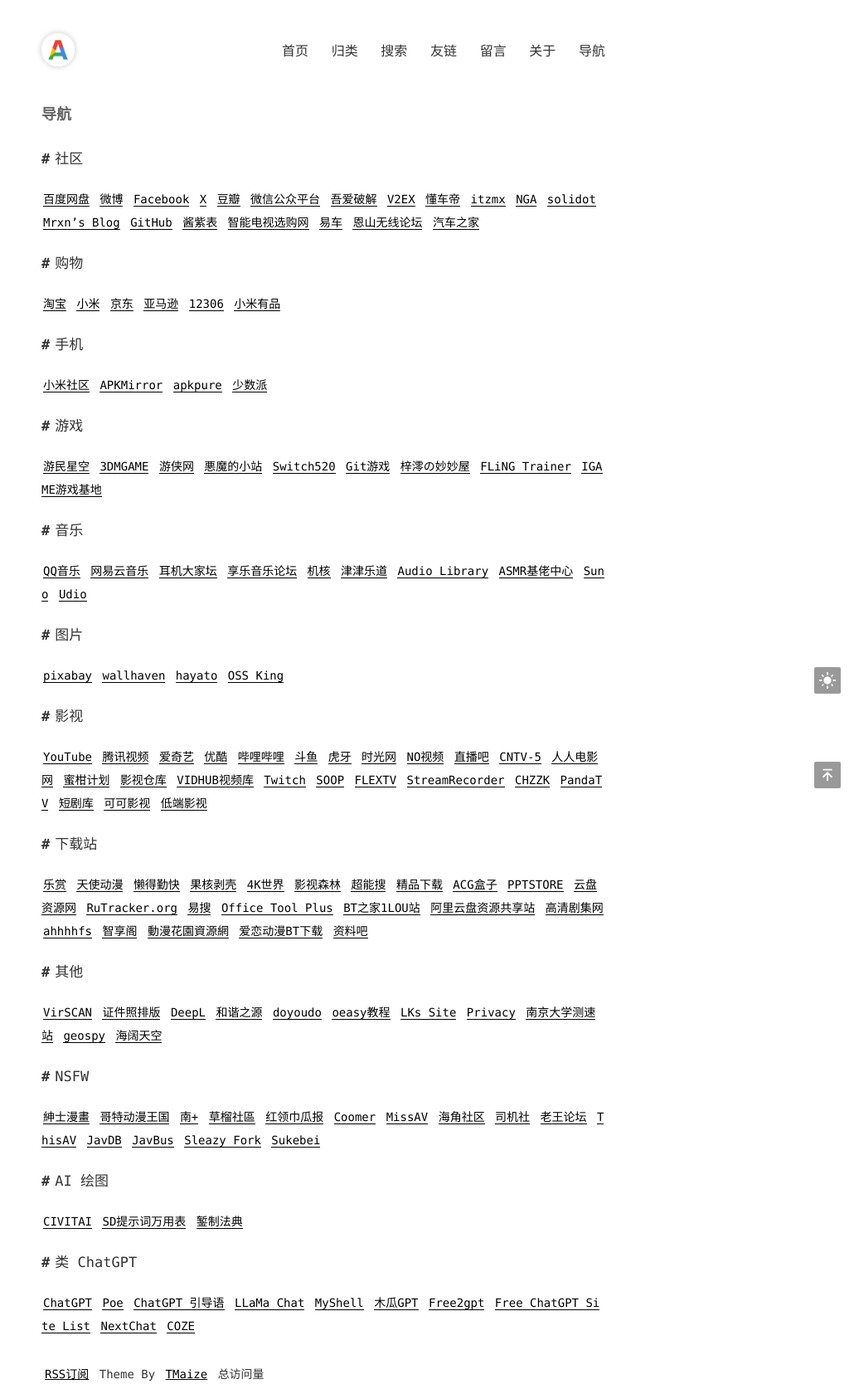
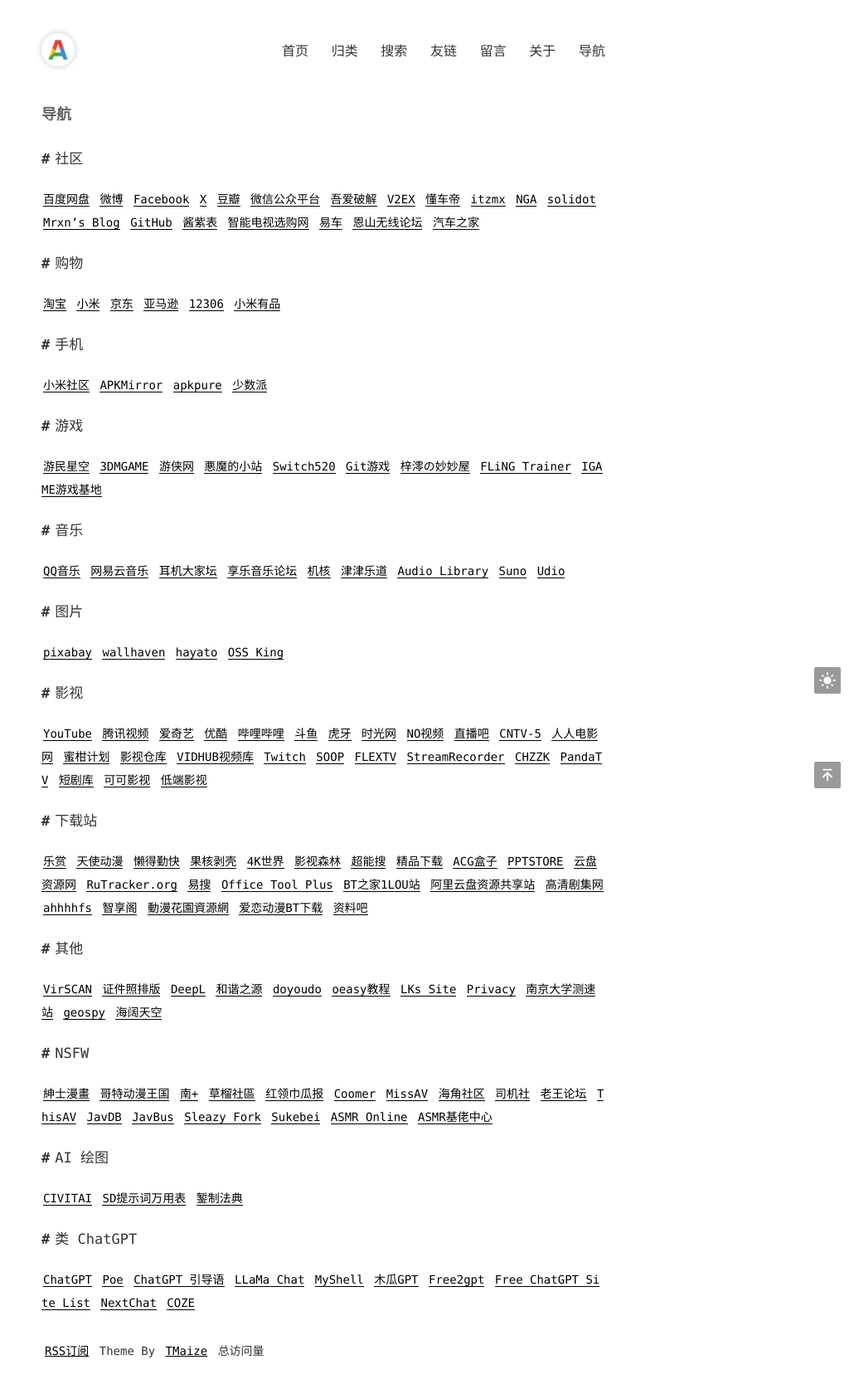
Before and after one commit to admans/admans.github.io, a Jekyll site: the page built from pages/navi.md, in a window 1280 px wide. Shown: the whole page at 83% size, without its empty margins (250-1280 px from the left). Built offline with Jekyll 4.4.1, drawn with Linux system fonts in a browser that asks for light colours; comment, search, counter and statistics services are not loaded; after the commit the page ends 1652 px from its top, so only the background shows below that; part of the change alters nothing that is shown.

Commit message:
Update navi.md

```diff
--- a/pages/navi.md
+++ b/pages/navi.md
@@ -21,7 +21,7 @@ title: 导航
 
 ## 音乐
 
-[QQ音乐](https://y.qq.com/ "QQ音乐") [网易云音乐](https://music.163.com/ "网易云音乐") [耳机大家坛](http://www.erji.net/ "耳机大家坛") [享乐音乐论坛](https://www.xlebbs.com/ "享乐音乐论坛") [机核](https://www.gcores.com/ "机核") [津津乐道](https://dao.fm/ "津津乐道") [Audio Library](https://www.audiolibrary.com.co/ "Audio Library") [ASMR基佬中心](https://www.asmrgay.org/ "ASMR基佬中心") [Suno](https://app.suno.ai/ "Suno") [Udio](https://www.udio.com/ "Udio")
+[QQ音乐](https://y.qq.com/ "QQ音乐") [网易云音乐](https://music.163.com/ "网易云音乐") [耳机大家坛](http://www.erji.net/ "耳机大家坛") [享乐音乐论坛](https://www.xlebbs.com/ "享乐音乐论坛") [机核](https://www.gcores.com/ "机核") [津津乐道](https://dao.fm/ "津津乐道") [Audio Library](https://www.audiolibrary.com.co/ "Audio Library") [Suno](https://app.suno.ai/ "Suno") [Udio](https://www.udio.com/ "Udio")
 
 ## 图片
 
@@ -41,7 +41,7 @@ title: 导航
 
 ## NSFW
 
-[紳士漫畫](https://www.wnacg.com/ "紳士漫畫") [哥特动漫王国](https://www.gtloli.gay/ "哥特动漫王国") [南+](https://south-plus.net/ "南+") [草榴社區](https://t66y.com/ "草榴社區") [红领巾瓜报](https://hlj.fun/ "红领巾瓜报") [Coomer](https://coomer.su/ "Coomer") [MissAV](https://missav.com/ "MissAV") [海角社区](https://haijiao.com/ "海角社区") [司机社](https://bitbucket.org/sijishe/sijisheyjdz "司机社") [老王论坛](https://laowang.vip "老王论坛") [ThisAV](https://thisav.com/ "ThisAV") [JavDB](https://javdb.com/ "JavDB") [JavBus](https://www.javbus.com/ "JavBus") [Sleazy Fork](https://sleazyfork.org/zh-CN "Sleazy Fork") [Sukebei](https://sukebei.nyaa.si/ "Sukebei")
+[紳士漫畫](https://www.wnacg.com/ "紳士漫畫") [哥特动漫王国](https://www.gtloli.gay/ "哥特动漫王国") [南+](https://south-plus.net/ "南+") [草榴社區](https://t66y.com/ "草榴社區") [红领巾瓜报](https://hlj.fun/ "红领巾瓜报") [Coomer](https://coomer.su/ "Coomer") [MissAV](https://missav.com/ "MissAV") [海角社区](https://haijiao.com/ "海角社区") [司机社](https://bitbucket.org/sijishe/sijisheyjdz "司机社") [老王论坛](https://laowang.vip "老王论坛") [ThisAV](https://thisav.com/ "ThisAV") [JavDB](https://javdb.com/ "JavDB") [JavBus](https://www.javbus.com/ "JavBus") [Sleazy Fork](https://sleazyfork.org/zh-CN "Sleazy Fork") [Sukebei](https://sukebei.nyaa.si/ "Sukebei") [ASMR Online](https://www.asmr.one/works "ASMR Online") [ASMR基佬中心](https://www.asmrgay.org/ "ASMR基佬中心")
 
 ## AI 绘图
 
```
